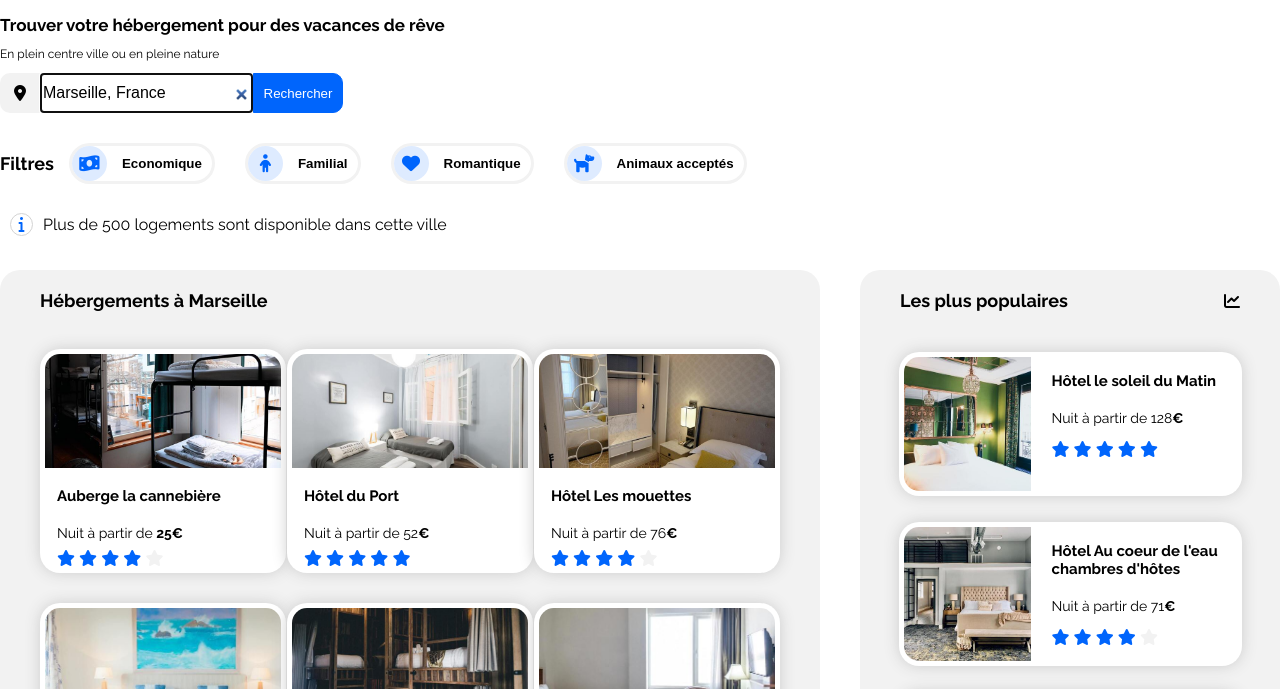
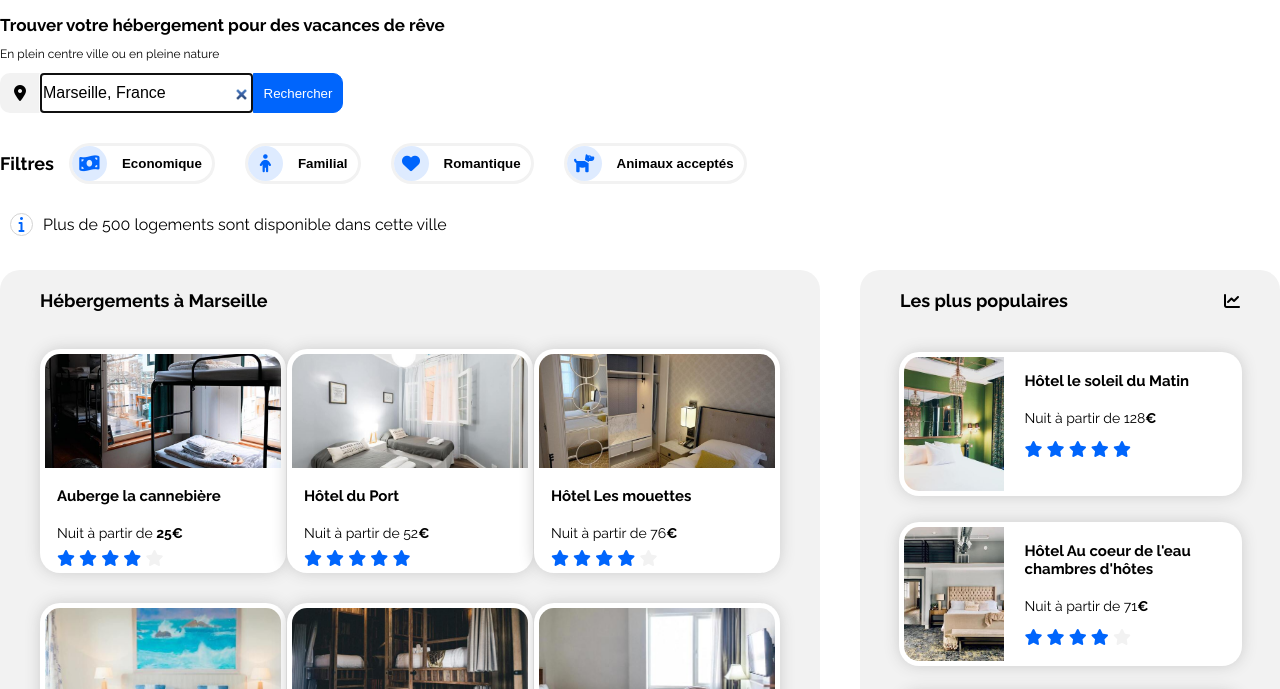
Before and after one commit to FatoumataCI/FatoumataCISSE_2_04032021, a plain HTML site: page index.html in a window 1280 px wide. Shown: the part 85-774 px from the top of the page. Drawn offline with Linux system fonts and the light colour scheme.

Commit message:
correction img populaire

```diff
--- a/css/style.css
+++ b/css/style.css
@@ -327,12 +327,11 @@ h3{
 
 .populaires a{
    display: flex;
+   height: 134px;
 }
 
 .populaires .cards img{
-   width: 127px;
-   height: 134px;
-   max-height: 134px;
+   width: 100px;
    border-radius: 15px 0px 0px 15px;
 }
 
```
